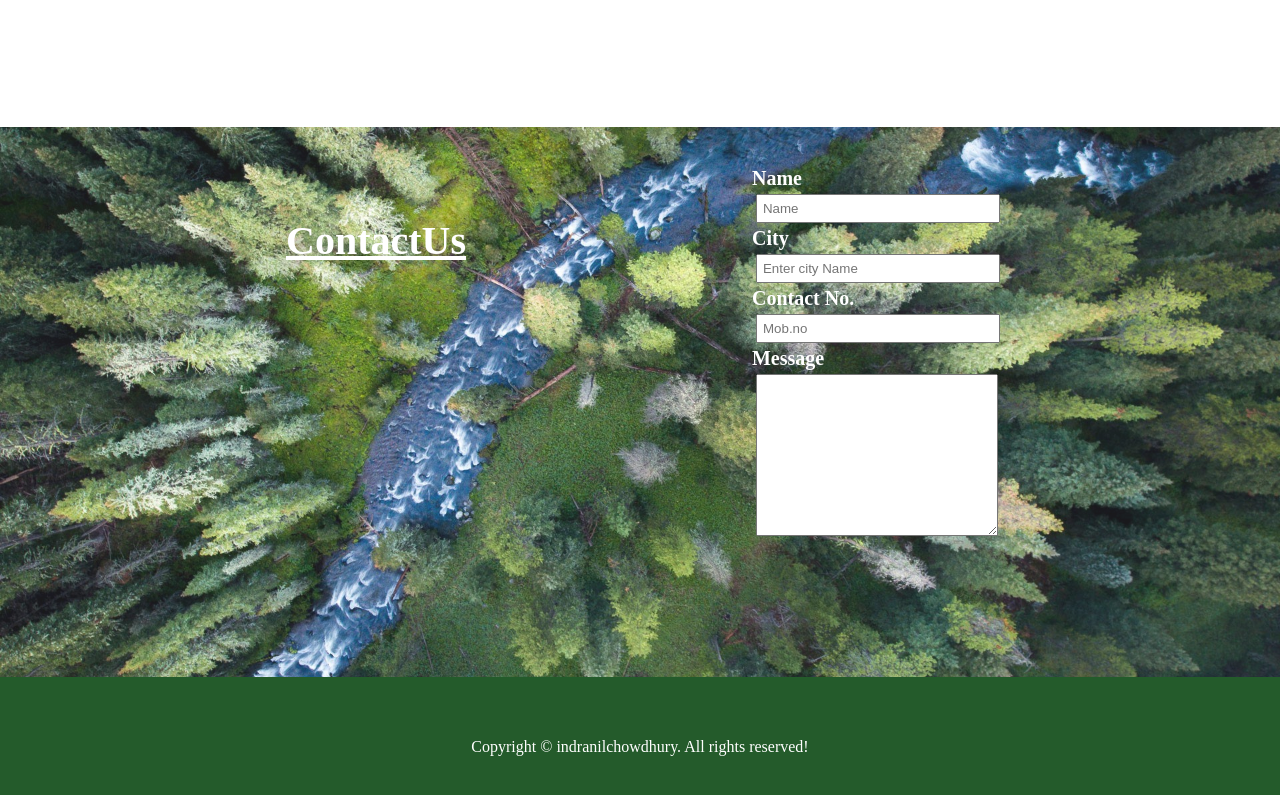
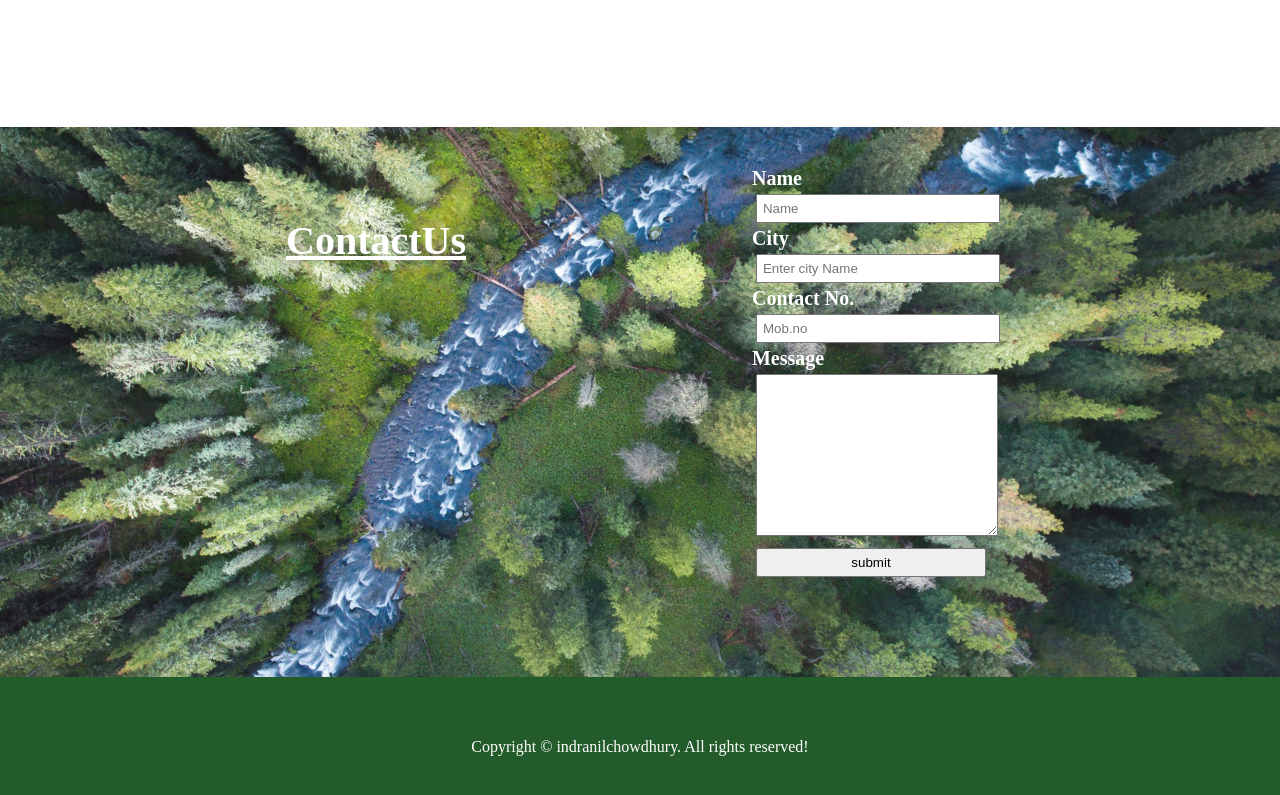
Before and after one commit to IndranilChowdhury/mypage, a plain HTML site: page index.html in a window 1280 px wide. Shown: the part 1065-1860 px from the top of the page. Drawn offline with Linux system fonts and the light colour scheme.

Commit message:
Update index.html

```diff
--- a/index.html
+++ b/index.html
@@ -85,6 +85,10 @@
                 <label for="message">Message</label><br>
                 <textarea name="message" id="message" cols="30" rows="10"></textarea>
                </div>
+                  <div>
+
+                <input type="submit" id="submit" value="submit">
+               </div>
 
             </form>
 
```
